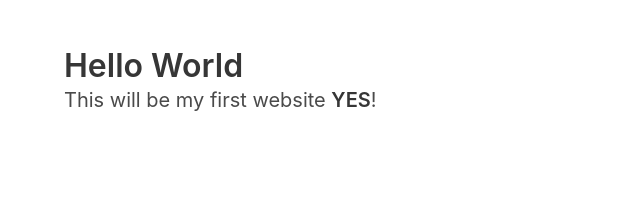
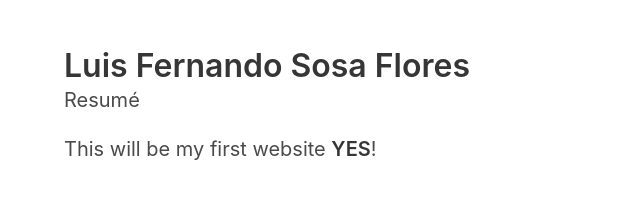
Before and after one commit to LuisFernandoSosa/luisfernandososa.github.io, a plain HTML site: page index.html in a window 1280 px wide. Shown: the whole page, without its empty margins (0-640 px from the left). Drawn offline with nearby package versions, Linux system fonts and the light colour scheme.

Commit message:
Update 17.08.2021

```diff
--- a/index.html
+++ b/index.html
@@ -7,18 +7,19 @@
     <link rel="stylesheet" href="https://cdn.jsdelivr.net/npm/bulma@0.9.3/css/bulma.min.css">
     <title>Luis Fernando Sosa Flores</title>
   </head>
+
   <body>
-
   <section class="section">
     <div class="container">
-
-      <h1 class="title">
-        Hello World
-      </h1>
+     <!-- HEADINGS -->
+     <div class="block">
+		<h1 class="title"> Luis Fernando Sosa Flores </h1>
+		<h2 class="subtitle"> Resumé </h2>
       <p class="subtitle">
         This will be my first website <strong>YES</strong>!
       </p>
     </div>
+	</div>
   </section>
   </body>
 </html>
```
